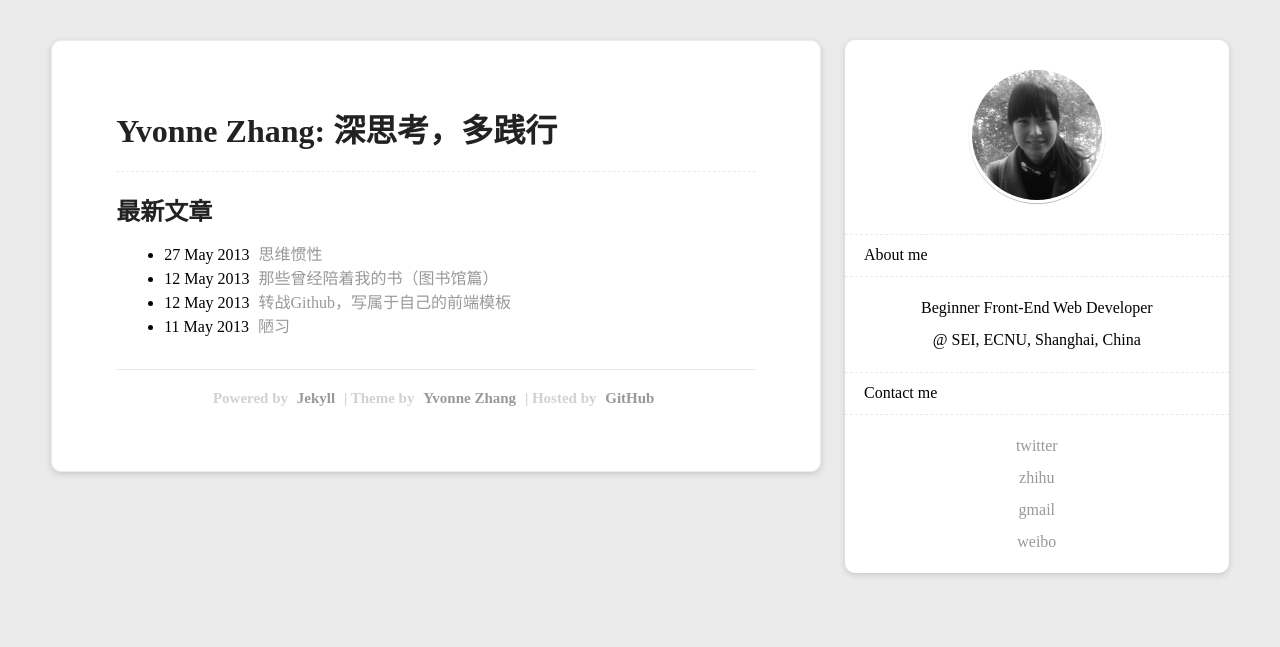
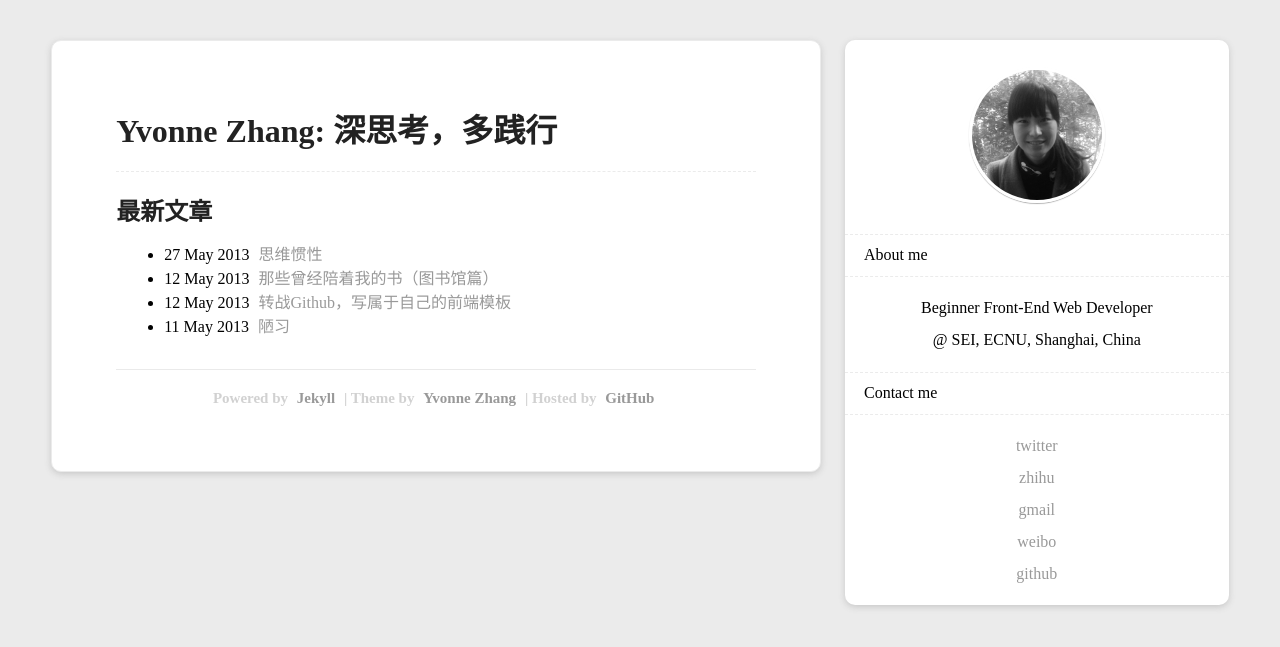
Before and after one commit to fcrosfly/myblog, a Jekyll site: the page built from index.html, in a window 1280 px wide. Shown: the top 647 px of the page. Built offline with Jekyll 4.4.1, drawn with Linux system fonts in a browser that asks for light colours.

Commit message:
Update default.html

```diff
--- a/_layouts/default.html
+++ b/_layouts/default.html
@@ -21,7 +21,8 @@
 			<a href="https://twitter.com/YvonneZhang_LOL" target="_blank">twitter</a><br>
 			<a href="http://www.zhihu.com/people/yvonne-zhang" target="_blank">zhihu</a><br>
 			<a href="mailto:zhyifa001@gmail.com" target="_blank">gmail</a><br>
-			<a href="http://weibo.com/u/3023216940" target="_blank">weibo</a>
+			<a href="http://weibo.com/u/3023216940" target="_blank">weibo</a><br>
+			<a href="https://github.com/YvonneZhang" target="_blank">github</a>
 		</div>
 	</div>
 	<div id="page">
```
